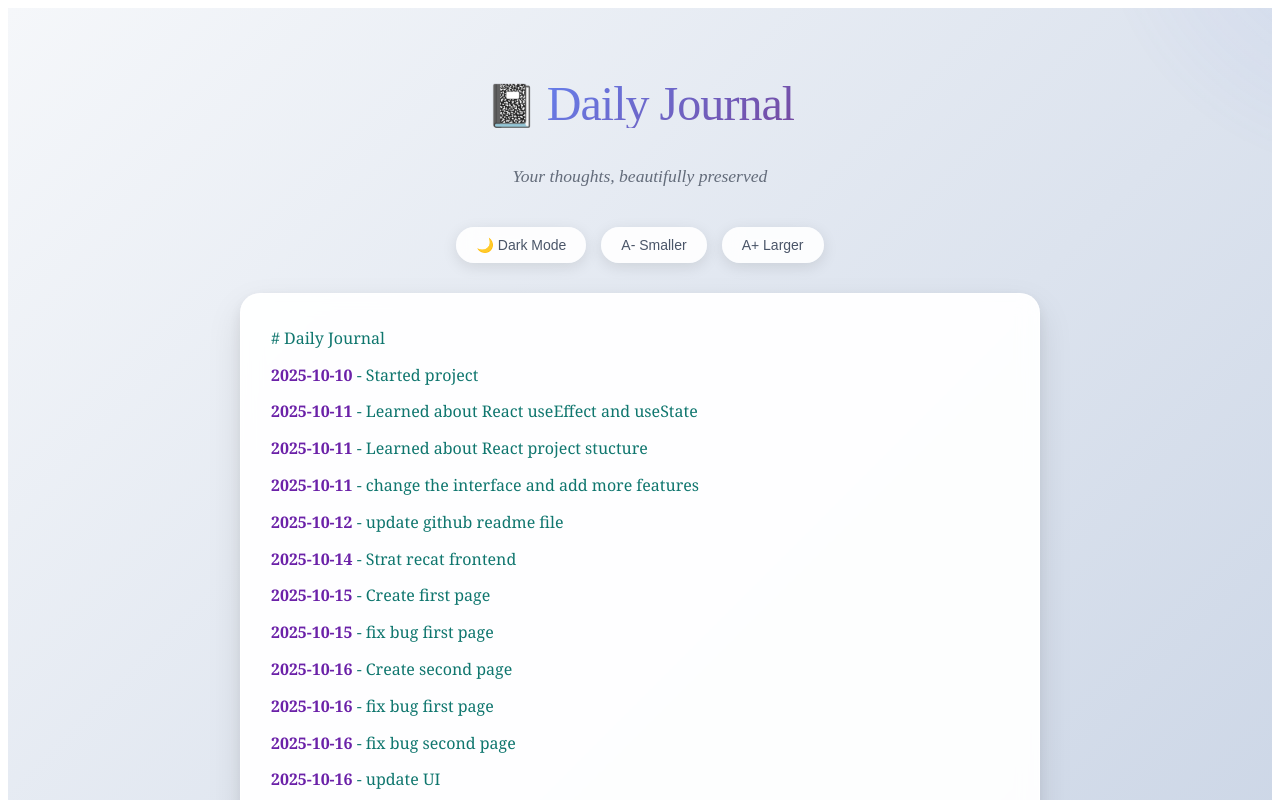
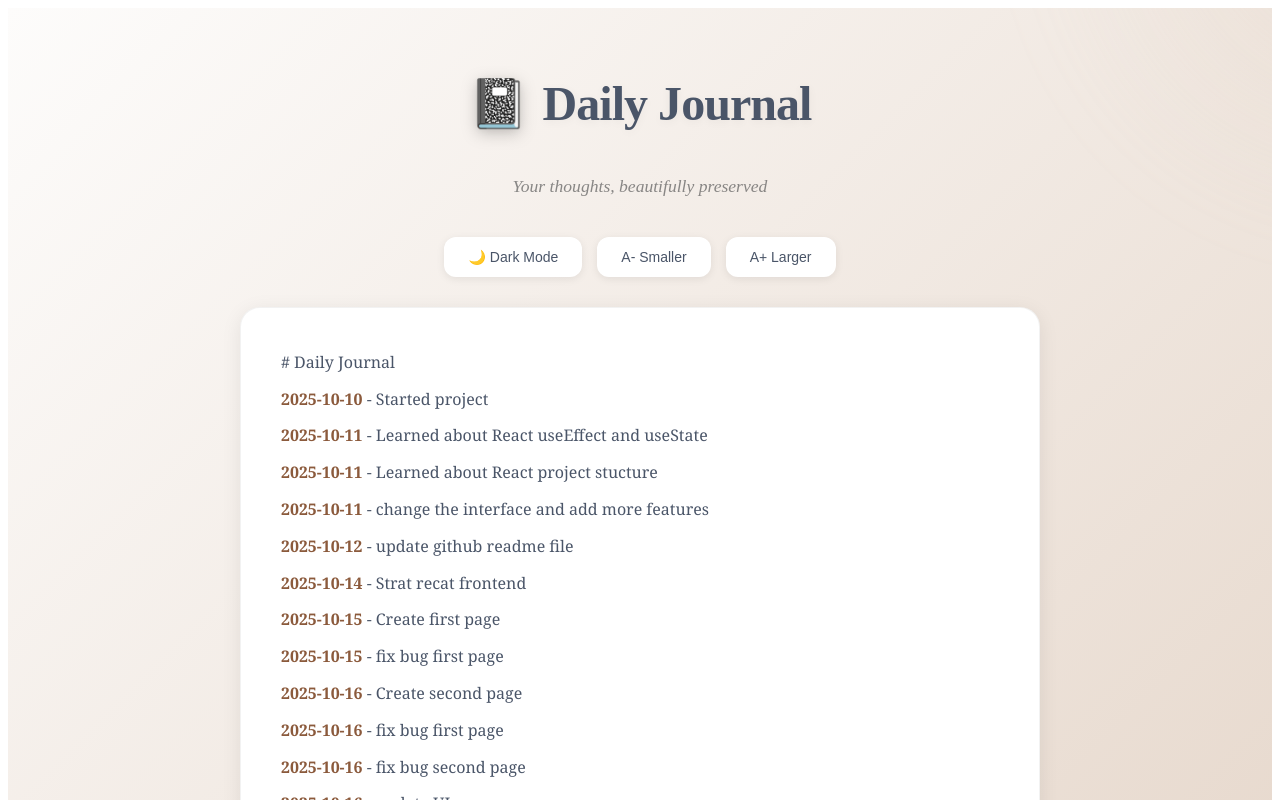
Before and after one commit to Ishehan-cloud/my-daily-react, a React (Vite) app: page / in a window 1280 px wide. Shown: the top 800 px of the page. Built offline with nearby package versions, Linux system fonts and the light colour scheme.

Commit message:
Updated project files

```diff
--- a/src/App.jsx
+++ b/src/App.jsx
@@ -37,8 +37,8 @@ function App() {
     container: {
       minHeight: "100vh",
       background: theme === "light"
-        ? "linear-gradient(135deg, #f5f7fa 0%, #c3cfe2 100%)"
-        : "linear-gradient(135deg, #1a1a2e 0%, #16213e 100%)",
+        ? "linear-gradient(135deg, #fdfcfb 0%, #e2d1c3 100%)"
+        : "linear-gradient(135deg, #0f0c29 0%, #302b63 50%, #24243e 100%)",
       color: theme === "light" ? "#2d3748" : "#e2e8f0",
       transition: "all 0.5s cubic-bezier(0.4, 0, 0.2, 1)",
       position: "relative",
@@ -58,42 +58,37 @@ function App() {
     },
     title: {
       fontSize: "3rem",
-      fontWeight: "300",
+      fontWeight: "600",
       letterSpacing: "-0.02em",
-      marginBottom: "10px",
-      // We'll apply the gradient to the main text only; emoji gets a solid color
+      marginBottom: "15px",
       display: "inline-flex",
       alignItems: "baseline",
-      gap: "10px"
+      gap: "15px",
+      color: theme === "light" ? "#4a5568" : "#e2e8f0",
+      textShadow: theme === "light"
+        ? "0 2px 10px rgba(0, 0, 0, 0.05)"
+        : "0 4px 20px rgba(255, 255, 255, 0.2)"
     },
     titleEmoji: {
-      // Make emoji align with the text baseline and match line-height
-      fontSize: "2.6rem",
+      fontSize: "3rem",
       verticalAlign: "baseline",
       lineHeight: 1,
-      // Solid color that contrasts in both themes
-      color: theme === "light" ? "#3b82f6" : "#7dd3fc"
+      filter: "drop-shadow(0 4px 8px rgba(0,0,0,0.2))"
     },
     titleText: {
       fontSize: "3rem",
-      fontWeight: "300",
+      fontWeight: "600",
       letterSpacing: "-0.02em",
-      marginBottom: "10px",
-      background: theme === "light"
-        ? "linear-gradient(135deg, #667eea 0%, #764ba2 100%)"
-        : "linear-gradient(135deg, #00d2ff 0%, #3a47d5 100%)",
-      WebkitBackgroundClip: "text",
-      WebkitTextFillColor: theme === "light" ? "transparent" : "#e2e8f0",
-      backgroundClip: "text",
-      color: theme === "light" ? "transparent" : "#e2e8f0",
-      textShadow: theme === "light" ? "none" : "0 1px 0 rgba(0,0,0,0.35)",
+      marginBottom: "15px",
+      color: theme === "light" ? "#4a5568" : "#fff",
       display: "inline-block",
       lineHeight: 1
     },
     subtitle: {
       fontSize: "1.1rem",
       opacity: 0.7,
-      fontStyle: "italic"
+      fontStyle: "italic",
+      color: theme === "light" ? "#5a5a5a" : "#cbd5e0"
     },
     controls: {
       display: "flex",
@@ -103,11 +98,11 @@ function App() {
       flexWrap: "wrap"
     },
     button: {
-      padding: "10px 20px",
+      padding: "12px 24px",
       border: "none",
-      borderRadius: "25px",
+      borderRadius: "12px",
       background: theme === "light"
-        ? "rgba(255, 255, 255, 0.9)"
+        ? "#ffffff"
         : "rgba(255, 255, 255, 0.1)",
       color: theme === "light" ? "#4a5568" : "#e2e8f0",
       cursor: "pointer",
@@ -116,25 +111,25 @@ function App() {
       fontWeight: "500",
       backdropFilter: "blur(10px)",
       boxShadow: theme === "light"
-        ? "0 4px 15px rgba(0, 0, 0, 0.1)"
+        ? "0 2px 8px rgba(0, 0, 0, 0.08)"
         : "0 4px 15px rgba(255, 255, 255, 0.1)",
       display: "flex",
       alignItems: "center",
-      gap: "5px"
+      gap: "8px"
     },
     journalContainer: {
       background: theme === "light"
-        ? "rgba(255, 255, 255, 0.95)"
-        : "rgba(255, 255, 255, 0.05)",
+        ? "#ffffff"
+        : "rgba(255, 255, 255, 0.08)",
       borderRadius: "20px",
-      padding: "30px",
+      padding: "40px",
       boxShadow: theme === "light"
-        ? "0 15px 35px rgba(0, 0, 0, 0.1), 0 5px 15px rgba(0, 0, 0, 0.07)"
-        : "0 15px 35px rgba(0, 0, 0, 0.3), 0 5px 15px rgba(255, 255, 255, 0.1)",
-      backdropFilter: "blur(10px)",
+        ? "0 4px 20px rgba(0, 0, 0, 0.08)"
+        : "0 20px 60px rgba(0, 0, 0, 0.5), inset 0 1px 0 rgba(255, 255, 255, 0.1)",
+      backdropFilter: theme === "light" ? "none" : "blur(20px)",
       border: theme === "light"
-        ? "1px solid rgba(255, 255, 255, 0.8)"
-        : "1px solid rgba(255, 255, 255, 0.1)",
+        ? "1px solid rgba(0, 0, 0, 0.05)"
+        : "2px solid rgba(255, 255, 255, 0.15)",
       animation: "fadeInUp 0.8s ease-out 0.2s both",
       position: "relative",
       overflow: "hidden"
@@ -164,22 +159,21 @@ function App() {
       position: "absolute",
       borderRadius: "50%",
       background: theme === "light"
-        ? "radial-gradient(circle, rgba(102, 126, 234, 0.1) 0%, transparent 70%)"
-        : "radial-gradient(circle, rgba(0, 210, 255, 0.1) 0%, transparent 70%)",
+        ? "radial-gradient(circle, rgba(226, 209, 195, 0.3) 0%, transparent 70%)"
+        : "radial-gradient(circle, rgba(0, 245, 255, 0.15) 0%, transparent 70%)",
       animation: "float 20s ease-in-out infinite",
-      pointerEvents: "none"
+      pointerEvents: "none",
+      filter: "blur(40px)"
     }
   };
 
   // Helper to render journal text with date highlights
   function renderJournal(text, themeMode) {
     const lines = text.split(/\r?\n/).filter(Boolean);
-    // Define colors for dates and entries so it's easy to tweak
-    const dateColor = themeMode === 'light' ? '#6b21a8' : '#93c5fd'; // purple-ish for dates
-    const entryColor = themeMode === 'light' ? '#0f766e' : '#a7f3d0'; // teal-ish for entry text
+    const dateColor = themeMode === 'light' ? '#8b5a3c' : '#a78bfa';
+    const entryColor = themeMode === 'light' ? '#4a5568' : '#e2e8f0';
 
     return lines.map((line, idx) => {
-      // Match ISO-like date at start (e.g., 2025-10-10) or with spaces
       const match = line.match(/^(\s*)(\d{4}-\d{2}-\d{2})(\s*-?\s*)(.*)$/);
       if (match) {
         const [, leading, date, sep, rest] = match;
@@ -235,6 +229,12 @@ function App() {
       50% { transform: translate(-100px, -200px) scale(0.9); }
       75% { transform: translate(-50px, -50px) scale(1.05); }
     }
+
+    @keyframes shimmer {
+      0% { background-position: 0% center; }
+      50% { background-position: 100% center; }
+      100% { background-position: 0% center; }
+    }
   `;
 
   return (
@@ -242,16 +242,16 @@ function App() {
       <style>{keyframes}</style>
       <div style={styles.container}>
         {/* Decorative background elements */}
-        <div style={{...styles.decorativeCircle, width: "500px", height: "500px", top: "-250px", right: "-250px"}} />
-        <div style={{...styles.decorativeCircle, width: "300px", height: "300px", bottom: "-150px", left: "-150px", animationDelay: "10s"}} />
+        <div style={{...styles.decorativeCircle, width: "600px", height: "600px", top: "-300px", right: "-300px"}} />
+        <div style={{...styles.decorativeCircle, width: "400px", height: "400px", bottom: "-200px", left: "-200px", animationDelay: "10s"}} />
+        <div style={{...styles.decorativeCircle, width: "350px", height: "350px", top: "50%", left: "50%", transform: "translate(-50%, -50%)", animationDelay: "5s"}} />
 
         <div style={styles.wrapper}>
           <header style={styles.header}>
-          {/* force remount when theme changes so gradient/text-fill re-applies */}
-          <h1 key={theme} style={styles.title}>
-            <span style={styles.titleEmoji}>📓</span>
-            <span style={styles.titleText}>Daily Journal</span>
-          </h1>
+            <h1 key={theme} style={styles.title}>
+              <span style={styles.titleEmoji}>📓</span>
+              <span style={styles.titleText}>Daily Journal</span>
+            </h1>
             <p style={styles.subtitle}>Your thoughts, beautifully preserved</p>
           </header>
 
```
